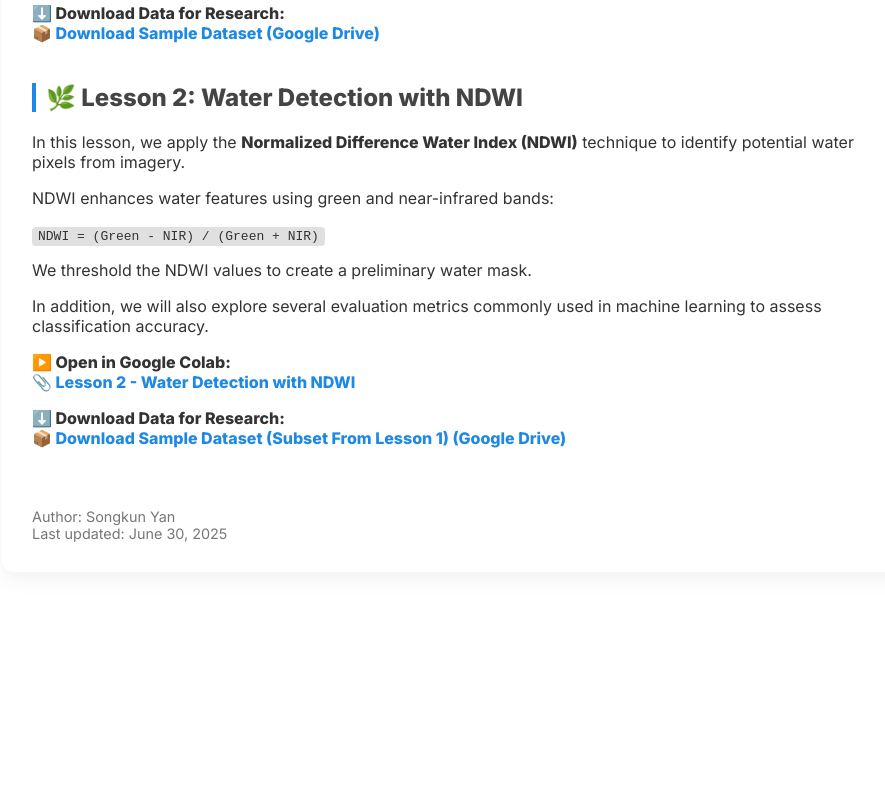
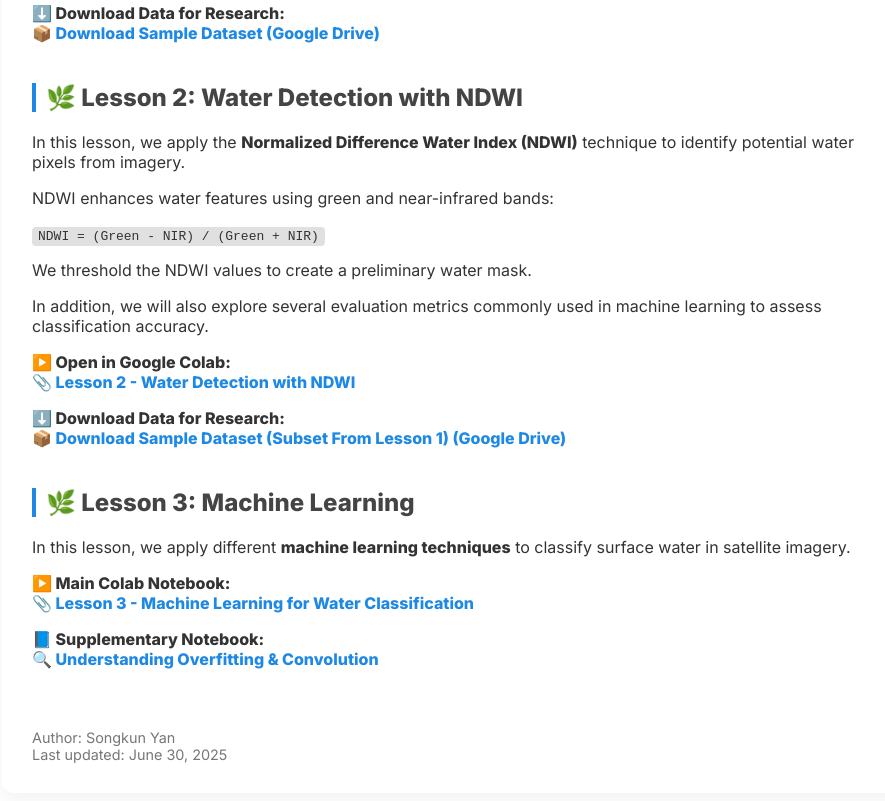
Before and after one commit to Skyan1002/ai-water-detection, a plain HTML site: page index.html in a window 1280 px wide. Shown: the part 454-1255 px from the top of the page, without its empty margins (178-1063 px from the left). Before the commit the page ends 1066 px from the top, so only its background shows below. Drawn offline with Linux system fonts and the light colour scheme.

Commit message:
Update index.html Lesson 3

```diff
--- a/index.html
+++ b/index.html
@@ -83,6 +83,22 @@
       📦 Download Sample Dataset (Subset From Lesson 1) (Google Drive)
     </a>
   </p>
+
+  <h2>🌿 Lesson 3: Machine Learning</h2>
+
+  <p>In this lesson, we apply different <strong>machine learning techniques</strong> to classify surface water in satellite imagery.</p>
+
+  <p><strong>▶️ Main Colab Notebook:</strong><br>
+    <a href="https://colab.research.google.com/drive/1uTsZrGNQ_Hugg7zgzD4KVEYGBuwlTe2y?usp=sharing" target="_blank">
+      📎 Lesson 3 - Machine Learning for Water Classification
+    </a>
+  </p>
+
+  <p><strong>📘 Supplementary Notebook:</strong><br>
+    <a href="https://colab.research.google.com/drive/1cY1m6rWemJD1lS-eGSY9UqAES2i1zNA0?usp=sharing" target="_blank">
+      🔍 Understanding Overfitting & Convolution
+    </a>
+  </p>
   <footer>
     Author: Songkun Yan <br>
     Last updated: June 30, 2025
```
